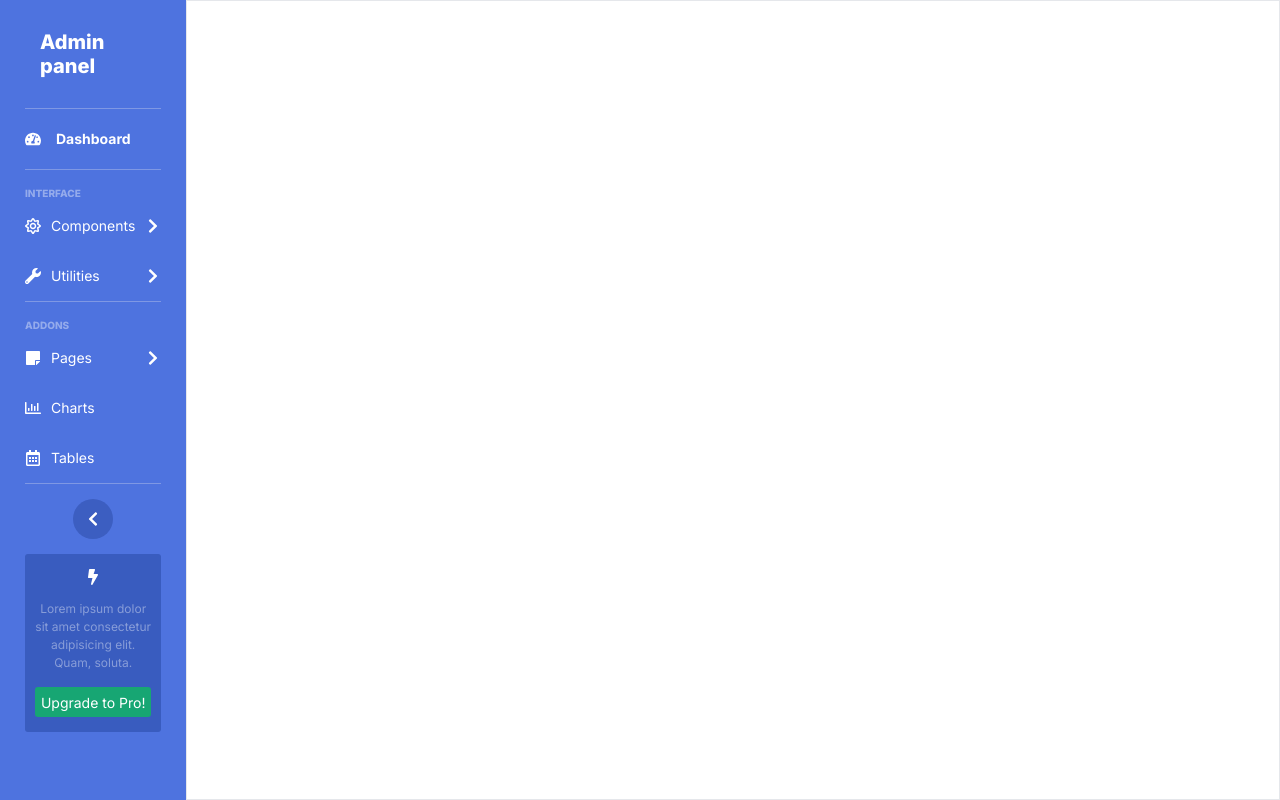
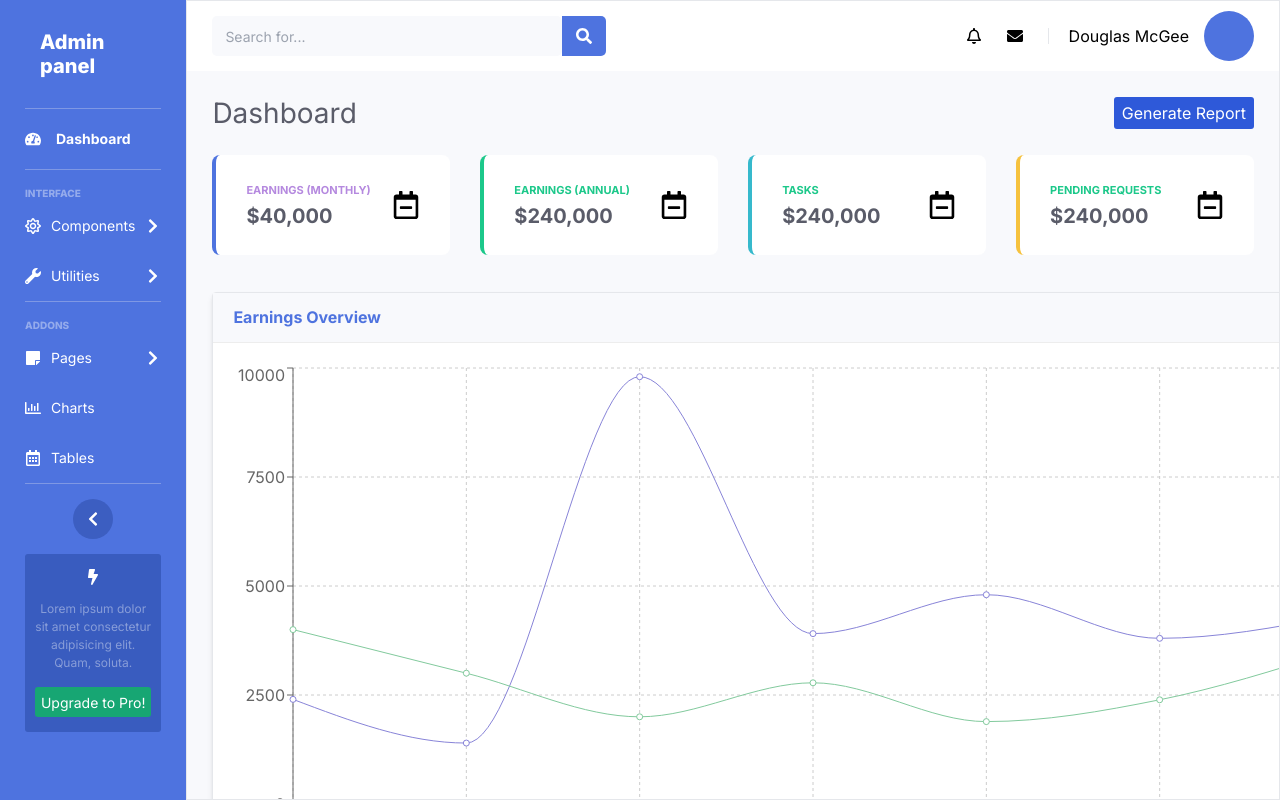
Before and after one commit to JanithNanayakkaraSE0612/Internship_Assignment_Data_Intimate_PVT_Ltd, a Next.js app in the folder my-app/: page / in a window 1280 px wide. Built offline with nearby package versions, Linux system fonts and the light colour scheme.

Commit message:
Main tsx Complete

```diff
--- a/my-app/package.json
+++ b/my-app/package.json
@@ -14,6 +14,7 @@
     "react": "^18",
     "react-dom": "^18",
     "react-icons": "^5.0.1",
+    "react-router-dom": "^6.22.0",
     "recharts": "^2.11.0"
   },
   "devDependencies": {
--- a/my-app/src/app/page.tsx
+++ b/my-app/src/app/page.tsx
@@ -9,7 +9,7 @@ export default function Home() {
           <SideBar />
         </div>
         <div className="basis-[88%] border overflow-scroll h-[100vh]">
-          {/* <Dashboardview /> */}
+          <Dashboardview />
           <div>
             {/* <Outlet></Outlet> */}
           </div>
--- a/my-app/src/components/Dashboardview.tsx
+++ b/my-app/src/components/Dashboardview.tsx
@@ -1,6 +1,8 @@
+"use client";
 import React ,{useState} from "react"
 import { FaSearch, FaEnvelope, FaRegBell } from "react-icons/fa"
 import profile from "@/assets/profile.png"
+import Main from "./Main";
 
 const Dashboardview = () => {
     const [open, setOpen] = useState(false)
@@ -46,7 +48,9 @@ const Dashboardview = () => {
                     </div>
                 </div>
             </div>
+            <Main/>
         </div>
+
     )
 }
 
--- a/my-app/src/components/Main.tsx
+++ b/my-app/src/components/Main.tsx
@@ -189,7 +189,7 @@ const Main = () => {
                     </div>
                     <div className='pl-[35px] flex items-center justify-center h-[100%]'>
                         <div>
-                            <img src={error} alt="" className='transform scale-[135%]' />
+                            {/* <img src={error} alt="" className='transform scale-[135%]' /> */}
                             <p className='mt-[15px] text-semibold text-gray-500'>No data available</p>
                         </div>
                     </div>
```
Also changed, not shown: my-app/src/components/PieComponent.tsx (+0 -16 lines), my-app/src/router/Router.tsx (renamed from my-app/src/router/Router.js), 1 other file (tests, documents, lock files or other folders).
